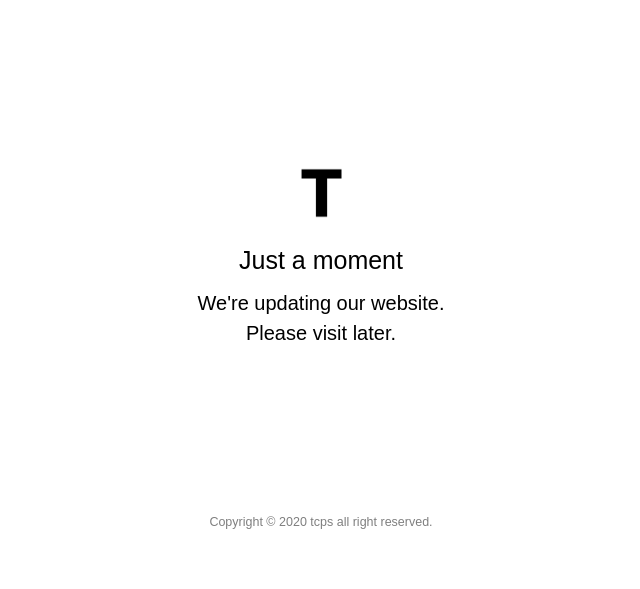
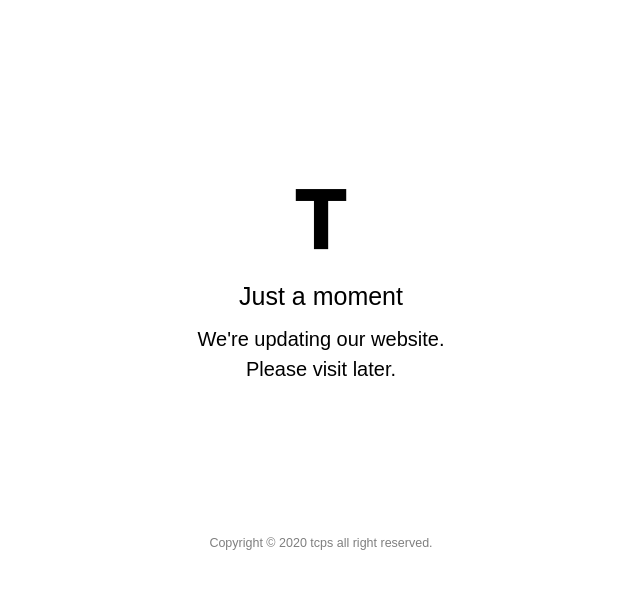
Before and after one commit to ttcps/ttcps.github.io, a Jekyll site: the page under-construction/index.html, which Jekyll copies as it is, in a window 1280 px wide. Shown: the top 589 px of the page, without its empty margins (319-959 px from the left). Built offline with Jekyll 4.4.1, drawn with Linux system fonts in a browser that asks for light colours; some web fonts are replaced.

Commit message:
Update index.html

```diff
--- a/under-construction/index.html
+++ b/under-construction/index.html
@@ -8,7 +8,7 @@ html { font-family: 'Inter', sans-serif; }
 }
 </style>
 <div style="transform:translateY(75%);">
-  <img src="//ttcps.github.io/favicon.ico" width="6.25%" style="display:block; margin:auto;">
+  <img src="//ttcps.github.io/favicon.ico" width="100px" style="display:block; margin:auto;">
     <p style="text-align:center;font-size:25px;line-height:35px;margin:10px;font-weight: 500;">Just a moment</p>
     <p style="text-align:center;font-size:20px;line-height:30px;margin:10px;font-weight: 400;">We're updating our website.<br>Please visit later.</p>
 </div>
```
